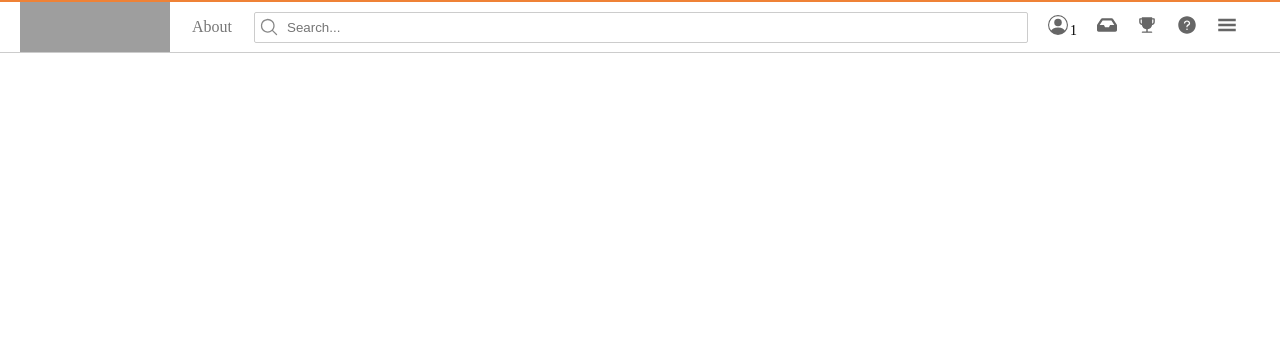
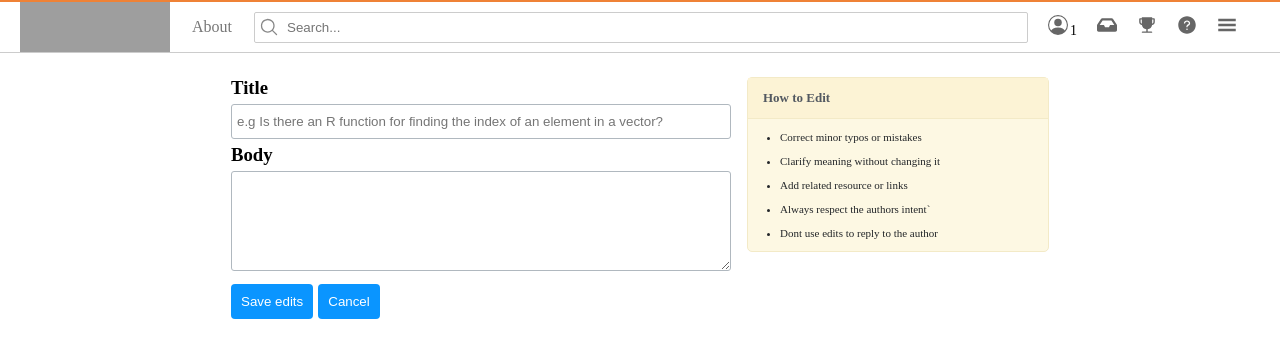
Before and after one commit to codestates-seb/seb44_pre_029, a React (Create React App) app in the folder client/: page /question/edit in a window 1280 px wide. Before the commit this address had no page. Shown: the top 358 px of the page. Built offline with nearby package versions, Linux system fonts and the light colour scheme; grey boxes are pictures that could not be loaded.

Commit message:
feat. 게시물 편집 구현

```diff
--- a/client/src/App.js
+++ b/client/src/App.js
@@ -7,7 +7,7 @@ import Create from "./pages/Create";
 import Introduce from "./pages/Introduce";
 import Mypage from "./pages/Mypage";
 import Question from "./pages/Questions";
-
+import EditQuestion from "./pages/EditQuestion";
 function App() {
   return (
     <BrowserRouter>
@@ -23,6 +23,7 @@ function App() {
             <Route path="/introduce" element={<Introduce />} />
             <Route path="/mypage" element={<Mypage />} />
             <Route path="/question" element={<Question />} />
+            <Route path="/question/edit" element={<EditQuestion />} />
           </Routes>
         </main>
       </div>
--- /dev/null
+++ b/client/src/components/EditTip.js
@@ -0,0 +1,47 @@
+import { styled } from "styled-components";
+export const EditTipContainer = styled.div`
+  width: 300px;
+  color: #232629;
+  text-align: left;
+  border: 1px solid #f3eac7;
+  background-color: #fdf8e3;
+  border-radius: 5px;
+  height: fit-content;
+`;
+
+export const EditTitle = styled.div`
+  font-size: 13px;
+  padding: 12px 15px;
+  border-bottom: 1px solid #f3eac7;
+  background-color: #fcf3d5;
+  font-weight: bold;
+  color: #535961;
+  text-align: left;
+`;
+export const EditContent = styled.ul`
+  background-color: #fdf8e3;
+  padding: 0 20px;
+  margin: 12px 12px;
+
+  > li {
+    font-size: 11px;
+    margin: 12px 0;
+    list-style: disc;
+    color: #232629;
+  }
+`;
+const EditTip = () => {
+  return (
+    <EditTipContainer>
+      <EditTitle>How to Edit</EditTitle>
+      <EditContent>
+        <li>Correct minor typos or mistakes</li>
+        <li>Clarify meaning without changing it</li>
+        <li>Add related resource or links</li>
+        <li>Always respect the authors intent`</li>
+        <li>Dont use edits to reply to the author</li>
+      </EditContent>
+    </EditTipContainer>
+  );
+};
+export default EditTip;
--- /dev/null
+++ b/client/src/pages/EditForm.js
@@ -0,0 +1,110 @@
+import { useState, useEffect, useRef } from "react";
+import { Button } from "./Signup";
+import { InputItem, TextareaItem } from "../components/CreateContent";
+import { ButtonContainer } from "./Create";
+import { styled } from "styled-components";
+export const FormContainer = styled.div`
+  display: flex;
+  flex-direction: column;
+  width: 500px;
+`;
+export const InputContainer = styled.div`
+  > h3 {
+    margin: 0;
+  }
+  > input {
+    width: 100%;
+  }
+  > p {
+    font-size: 11px;
+    margin-top: 0;
+    color: red;
+  }
+`;
+const EditForm = () => {
+  //질문 제목, 질문 바디 입력 Input
+  const [title, setTitle] = useState("");
+  const [body, setBody] = useState("");
+
+  const titleInputRef = useRef(null);
+  const bodyInputRef = useRef(null);
+  //false -> 기본값 , true -> 통과되지 못함(red)
+  const [isTitle, setIsTitle] = useState(false);
+  const [isBody, setIsBody] = useState(false);
+
+  useEffect(() => {
+    const isValid = !isTitle && !isBody;
+    if (isValid) {
+      console.log("유효함");
+      console.log(title, body);
+    } else {
+      console.log(isTitle ? "제목 문제" : "");
+      console.log(isBody ? "본문 문제" : "");
+    }
+  }, [title, body]);
+
+  const titleHandler = () => {
+    let titleInputValue = titleInputRef.current.value;
+    setTitle(titleInputValue);
+
+    //유효성 검사 : 제목 150자 이상 제한
+    if (titleInputValue.length > 150 || titleInputValue.length < 15) {
+      setIsTitle(true);
+    } else {
+      setIsTitle(false);
+    }
+  };
+
+  const bodyHandler = () => {
+    let bodyInputValue = bodyInputRef.current.value;
+    setBody(bodyInputValue);
+
+    //유효성 검사 : 바디 최소 20자 이상
+    if (bodyInputValue.length < 20) {
+      setIsBody(true);
+    } else {
+      setIsBody(false);
+    }
+  };
+  const hanldeSaveEdit = (e) => {
+    e.preventDefault();
+    titleHandler();
+    bodyHandler();
+    // navigate() 해당 게시물로
+  };
+  const alert = [
+    "Title must be at least 15 characters.",
+    "Body must be a t least 220 characters; you entered",
+  ];
+  return (
+    <FormContainer>
+      {/* 질문 제목 */}
+
+      <InputContainer>
+        {/* 인풋 박스 */}
+        <h3>Title</h3>
+        <InputItem
+          isTitle={isTitle}
+          titleInputRef={titleInputRef}
+          alert={alert[0]}
+        />
+        <h3>Body</h3>
+        <TextareaItem
+          isBody={isBody}
+          bodyInputRef={bodyInputRef}
+          alert={alert[1]}
+        />
+      </InputContainer>
+
+      {/* 버튼 */}
+      <ButtonContainer>
+        <Button type="submit" onClick={hanldeSaveEdit}>
+          Save edits
+        </Button>
+        <Button>Cancel</Button>
+      </ButtonContainer>
+    </FormContainer>
+  );
+};
+
+export default EditForm;
--- /dev/null
+++ b/client/src/pages/EditQuestion.js
@@ -0,0 +1,26 @@
+import { styled } from "styled-components";
+import EditTip from "../components/EditTip";
+import EditForm from "./EditForm";
+export const EditConatiner = styled.main`
+  display: flex;
+  padding: 24px;
+  gap: 1rem;
+`;
+
+export const BodyContainer = styled.div``;
+
+const EditQuestion = () => {
+  //!! 기존의 게시물 페이지에서 게시물의 제목과 바디를 가져와
+  //   EditForm 에 props 로 전달
+
+  return (
+    <>
+      <EditConatiner>
+        <EditForm />
+        <EditTip />
+      </EditConatiner>
+    </>
+  );
+};
+
+export default EditQuestion;
```
